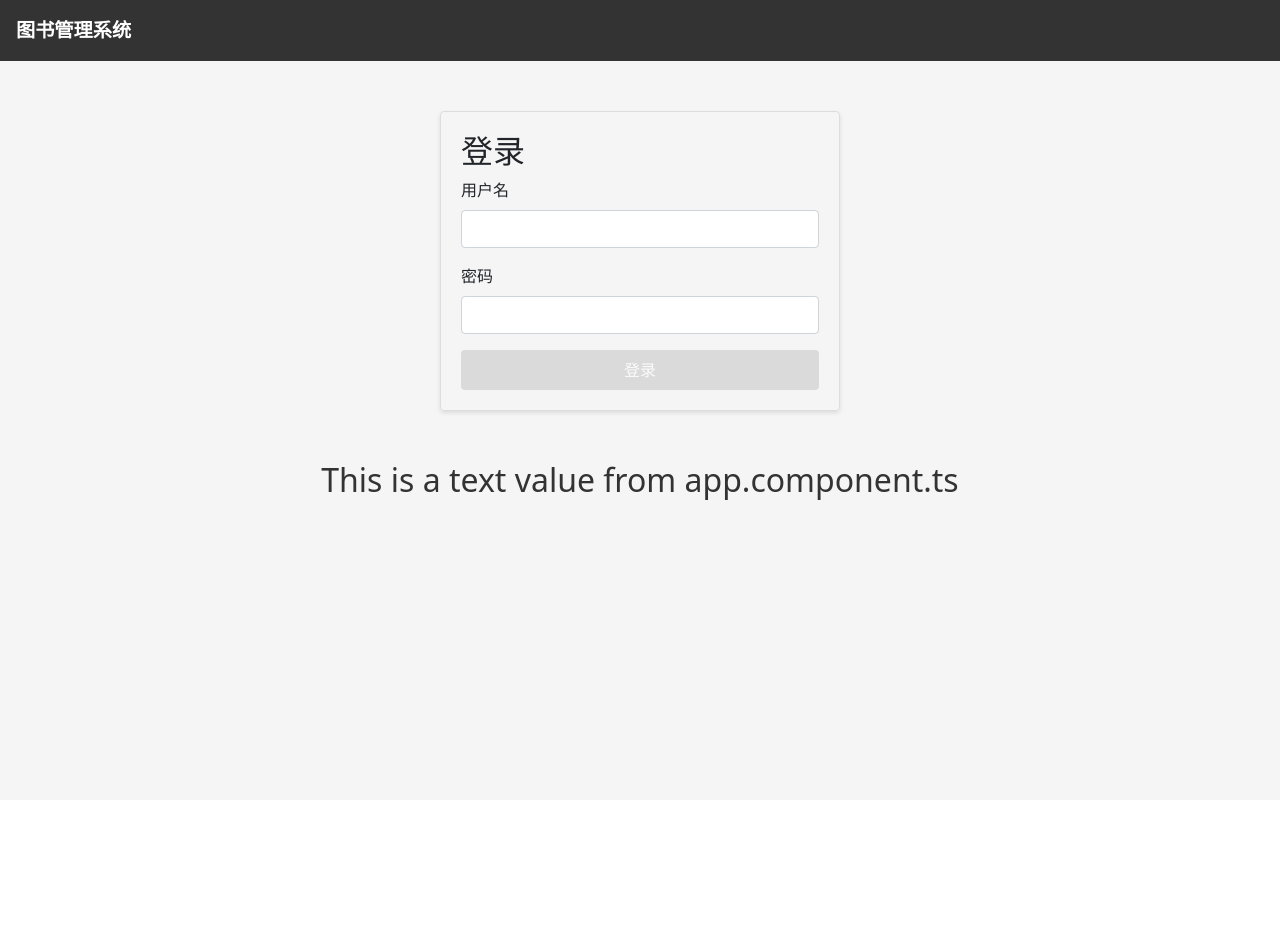
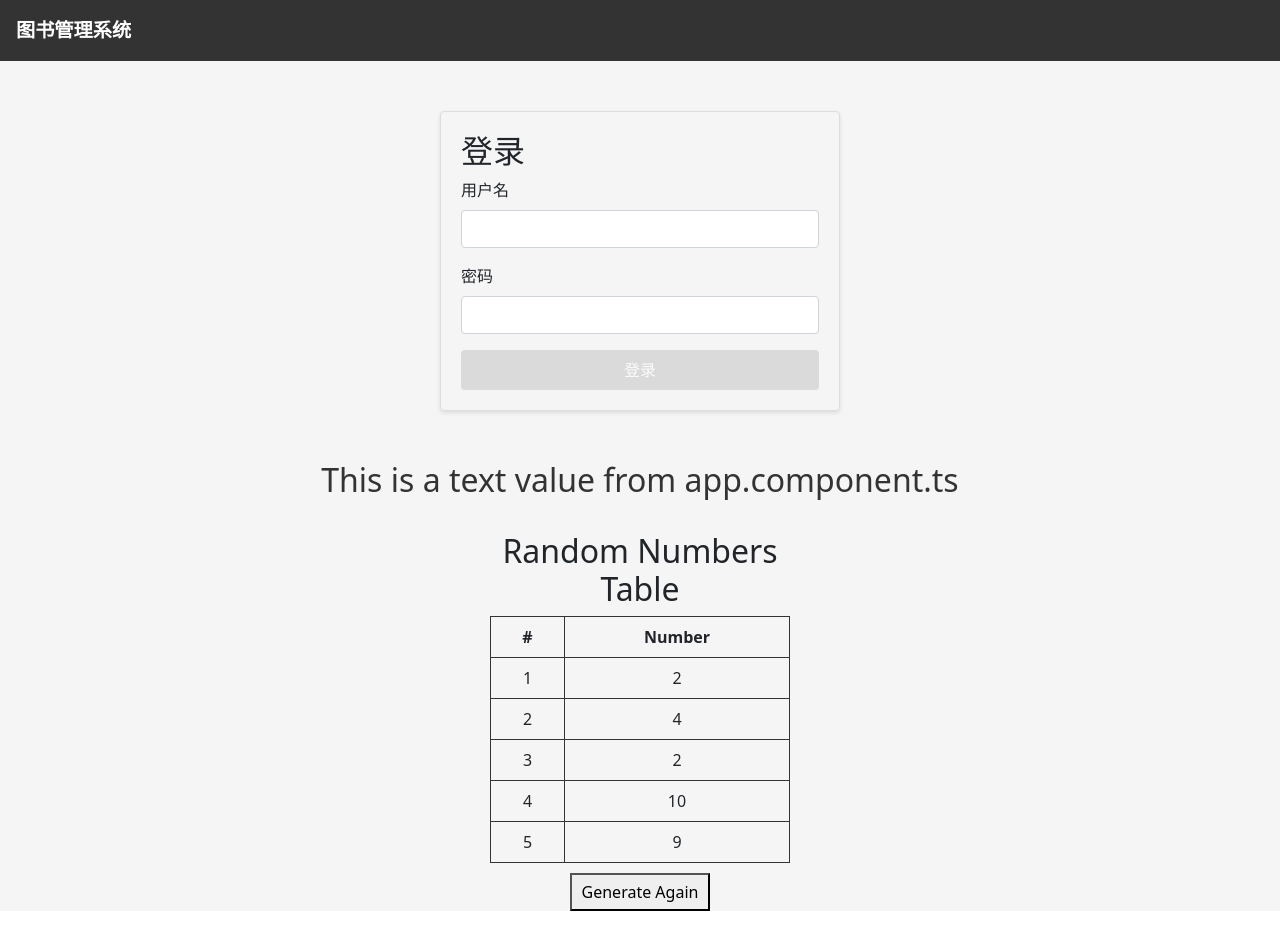
Before and after one commit to robinqianwu/Angular_learning, an Angular app in the folder angular-library-app/: page /login in a window 1280 px wide. Before the commit the page ends 800 px from the top, so only its background shows below. Built offline with nearby package versions, Linux system fonts and the light colour scheme.

Commit message:
Frontend: 添加 testComponents/random-table 组件并在 app.component.html 中使用它

```diff
--- a/angular-library-app/src/app/app.component.html
+++ b/angular-library-app/src/app/app.component.html
@@ -8,4 +8,5 @@
     </nav>
     <router-outlet></router-outlet>
     <h1 class="testHeaderText">{{headerText}}</h1>
+    <app-random-table></app-random-table>
 </div>
--- a/angular-library-app/src/app/app.component.ts
+++ b/angular-library-app/src/app/app.component.ts
@@ -1,6 +1,7 @@
 import { Component } from '@angular/core';
 import { Router } from '@angular/router';
 import { AuthService } from './services/auth.service';
+import { RandomTableComponent } from './components/testComponents/random-table/random-table.component';
 
 @Component({
   selector: 'app-root',
--- a/angular-library-app/src/app/app.module.ts
+++ b/angular-library-app/src/app/app.module.ts
@@ -7,6 +7,7 @@ import { RouterModule } from '@angular/router';
 import { AppRoutingModule } from './app-routing.module';
 import { AppComponent } from './app.component';
 import { BookListComponent } from './components/book-list/book-list.component';
+import { RandomTableComponent } from './components/testComponents/random-table/random-table.component';
 
 @NgModule({
   declarations: [
@@ -19,7 +20,8 @@ import { BookListComponent } from './components/book-list/book-list.component';
     HttpClientModule,
     FormsModule,
     ReactiveFormsModule,
-    RouterModule
+    RouterModule,
+    RandomTableComponent
   ],
   providers: [],
   bootstrap: [AppComponent]
--- /dev/null
+++ b/angular-library-app/src/app/components/testComponents/random-table/random-table.component.html
@@ -0,0 +1,19 @@
+<div class="table-container">
+  <h2>Random Numbers Table</h2>
+  <table>
+    <thead>
+      <tr>
+        <th>#</th>
+        <th>Number</th>
+      </tr>
+    </thead>
+    <tbody>
+      <tr *ngFor="let num of numbers; let i = index">
+        <td>{{ i + 1 }}</td>
+        <td>{{ num }}</td>
+      </tr>
+    </tbody>
+  </table>
+
+  <button (click)="generateRandomNumbers()">Generate Again</button>
+</div>
--- /dev/null
+++ b/angular-library-app/src/app/components/testComponents/random-table/random-table.component.scss
@@ -0,0 +1,20 @@
+.table-container {
+  max-width: 300px;
+  margin: 20px auto;
+  text-align: center;
+
+  table {
+    width: 100%;
+    border-collapse: collapse;
+
+    th, td {
+      border: 1px solid #333;
+      padding: 8px;
+    }
+  }
+
+  button {
+    margin-top: 10px;
+    padding: 5px 10px;
+  }
+}
--- /dev/null
+++ b/angular-library-app/src/app/components/testComponents/random-table/random-table.component.ts
@@ -0,0 +1,25 @@
+import { CommonModule } from '@angular/common';
+import { Component, OnInit } from '@angular/core';
+
+@Component({
+  selector: 'app-random-table',
+  imports: [CommonModule],
+  standalone: true,
+  templateUrl: './random-table.component.html',
+  styleUrls: ['./random-table.component.scss']
+})
+export class RandomTableComponent implements OnInit {
+  numbers: number[] = [];
+
+  ngOnInit(): void {
+    this.generateRandomNumbers();
+  }
+
+  generateRandomNumbers(): void {
+    this.numbers = [];
+    for (let i = 0; i < 5; i++) {
+      const random = Math.floor(Math.random() * 10) + 1; // 1~10
+      this.numbers.push(random);
+    }
+  }
+}
```
Also changed, not shown: 1 other file (tests, documents, lock files or other folders).
